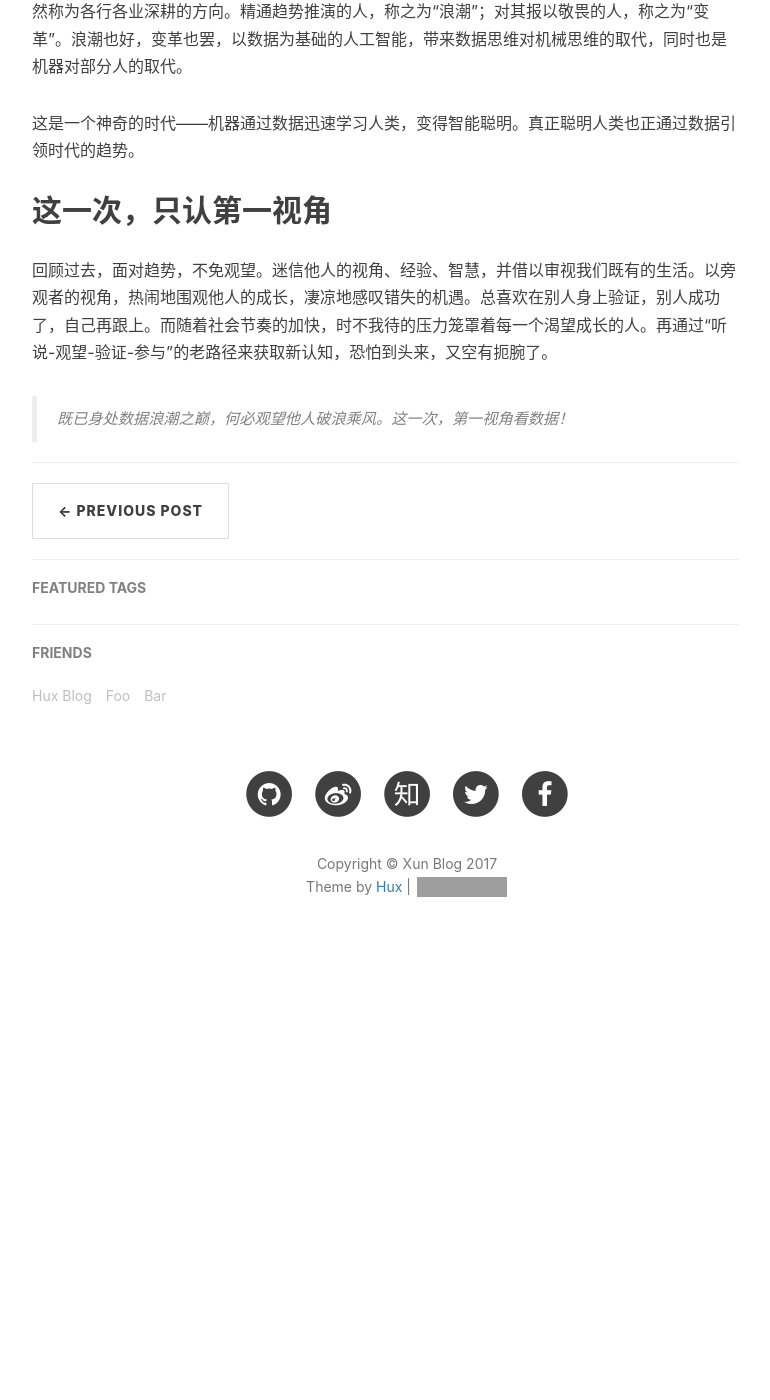
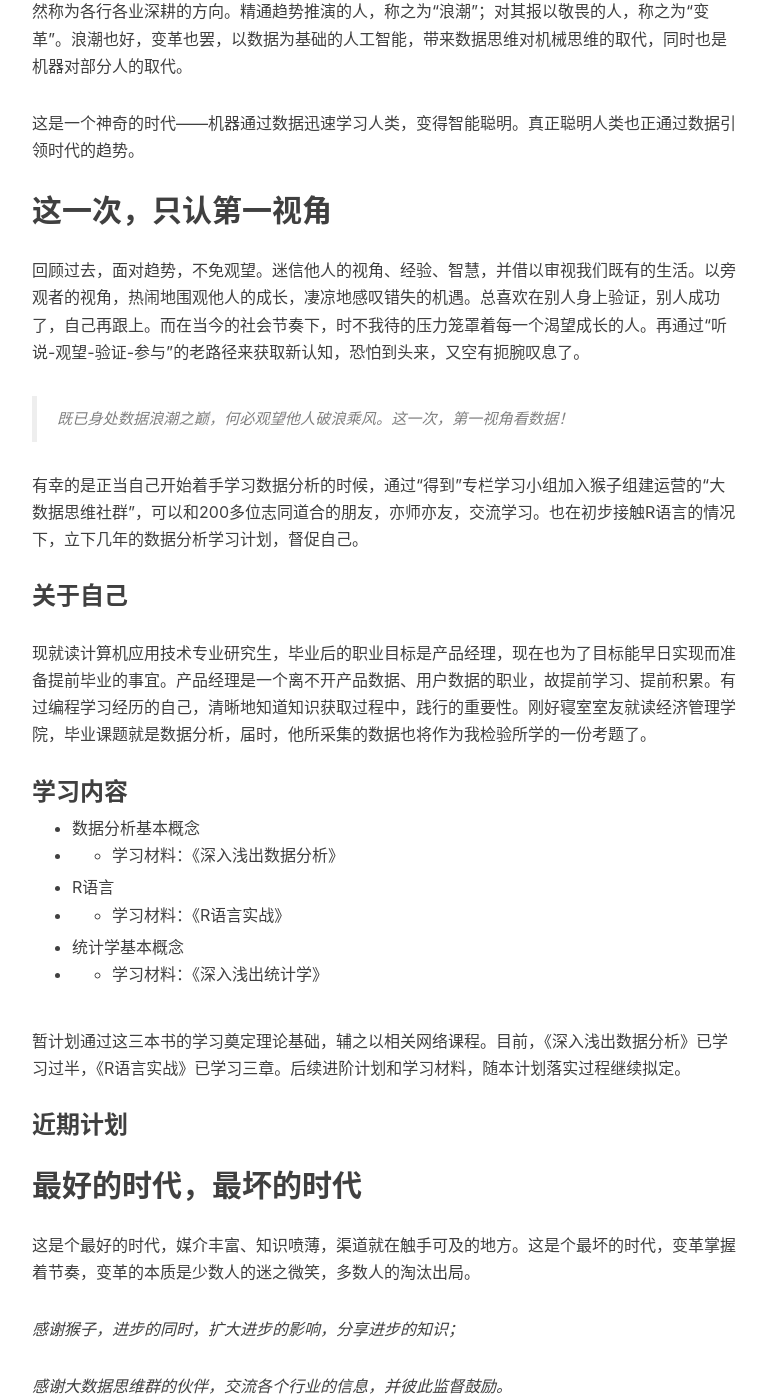
Before and after one commit to xuzhixun/xuzhixun.github.io, a Jekyll site: the page built from _posts/2017-01-08-R-plan.markdown, in a window 1280 px wide and 1400 px high, scrolled down 889 px. Shown: the whole window, without its empty margins (233-1003 px from the left). Built offline with Jekyll 4.4.1, drawn with Linux system fonts in a browser that asks for light colours; nearby versions of some CDN libraries; comment, search, counter and statistics services are not loaded; before the commit the page ends 1880 px from its top, so only the background shows below that; some of the changed text lies outside the part shown; grey boxes are pictures that could not be loaded.

Commit message:
R学习计划（除表格）

```diff
--- a/_posts/2017-01-08-R-plan.markdown
+++ b/_posts/2017-01-08-R-plan.markdown
@@ -24,6 +24,35 @@ tags:
 
 ## 这一次，只认第一视角
 
-回顾过去，面对趋势，不免观望。迷信他人的视角、经验、智慧，并借以审视我们既有的生活。以旁观者的视角，热闹地围观他人的成长，凄凉地感叹错失的机遇。总喜欢在别人身上验证，别人成功了，自己再跟上。而随着社会节奏的加快，时不我待的压力笼罩着每一个渴望成长的人。再通过“听说-观望-验证-参与”的老路径来获取新认知，恐怕到头来，又空有扼腕了。
+回顾过去，面对趋势，不免观望。迷信他人的视角、经验、智慧，并借以审视我们既有的生活。以旁观者的视角，热闹地围观他人的成长，凄凉地感叹错失的机遇。总喜欢在别人身上验证，别人成功了，自己再跟上。而在当今的社会节奏下，时不我待的压力笼罩着每一个渴望成长的人。再通过“听说-观望-验证-参与”的老路径来获取新认知，恐怕到头来，又空有扼腕叹息了。
 
 > 既已身处数据浪潮之巅，何必观望他人破浪乘风。这一次，第一视角看数据！
+
+有幸的是正当自己开始着手学习数据分析的时候，通过“得到”专栏学习小组加入猴子组建运营的“大数据思维社群”，可以和200多位志同道合的朋友，亦师亦友，交流学习。也在初步接触R语言的情况下，立下几年的数据分析学习计划，督促自己。
+
+### 关于自己
+
+现就读计算机应用技术专业研究生，毕业后的职业目标是产品经理，现在也为了目标能早日实现而准备提前毕业的事宜。产品经理是一个离不开产品数据、用户数据的职业，故提前学习、提前积累。有过编程学习经历的自己，清晰地知道知识获取过程中，践行的重要性。刚好寝室室友就读经济管理学院，毕业课题就是数据分析，届时，他所采集的数据也将作为我检验所学的一份考题了。
+
+### 学习内容
+
+* 数据分析基本概念
+* * 学习材料：《深入浅出数据分析》
+* R语言
+* * 学习材料：《R语言实战》
+* 统计学基本概念
+* * 学习材料：《深入浅出统计学》
+
+暂计划通过这三本书的学习奠定理论基础，辅之以相关网络课程。目前，《深入浅出数据分析》已学习过半，《R语言实战》已学习三章。后续进阶计划和学习材料，随本计划落实过程继续拟定。
+
+### 近期计划
+
+## 最好的时代，最坏的时代
+
+这是个最好的时代，媒介丰富、知识喷薄，渠道就在触手可及的地方。这是个最坏的时代，变革掌握着节奏，变革的本质是少数人的迷之微笑，多数人的淘汰出局。
+
+*感谢猴子，进步的同时，扩大进步的影响，分享进步的知识；*
+
+*感谢大数据思维群的伙伴，交流各个行业的信息，并彼此监督鼓励。*
+
+从现在起，第一视角看数据。好巧，第一视角是向前看的，也正是未来视角。2017结束时，再回头看，但求能看得更深远，所获所得不负今日初心。
```
